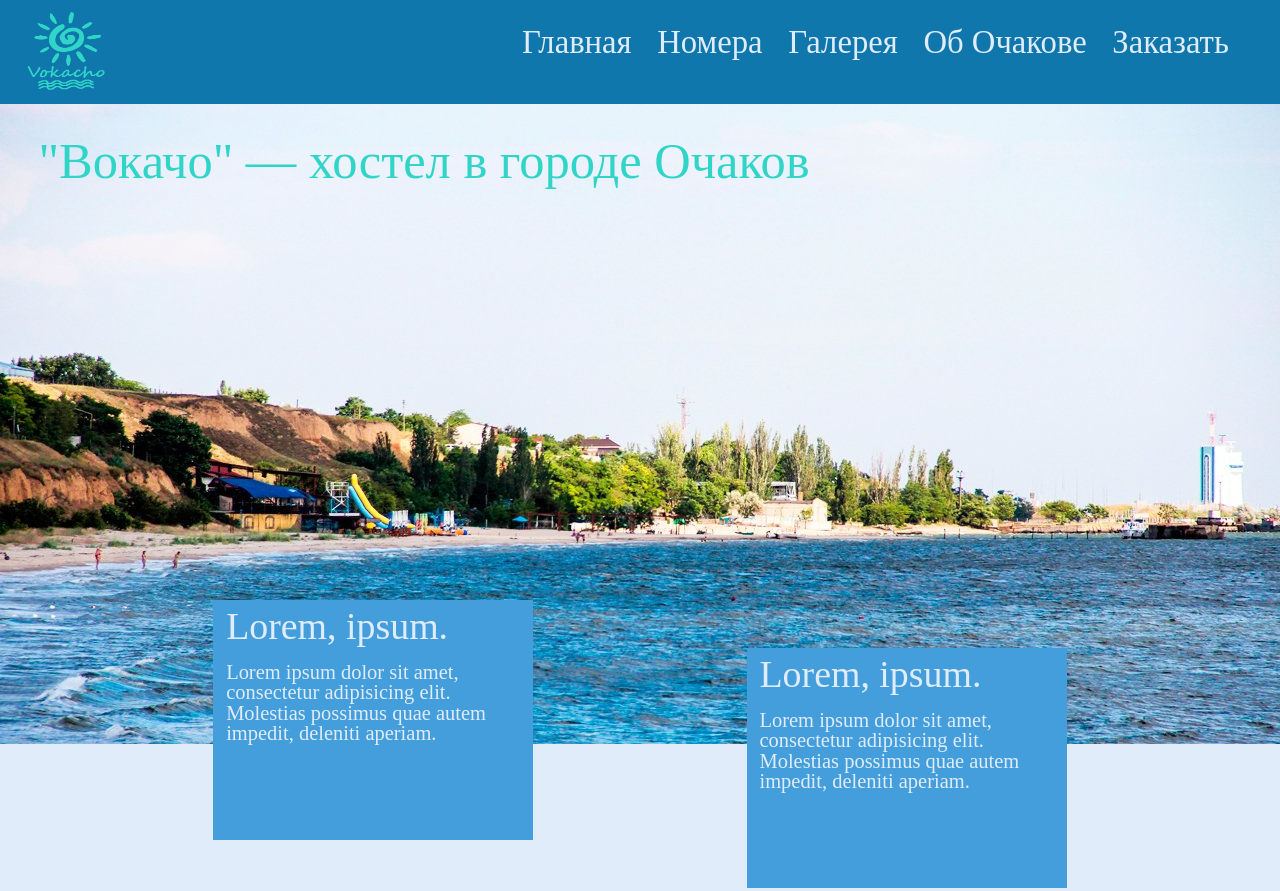
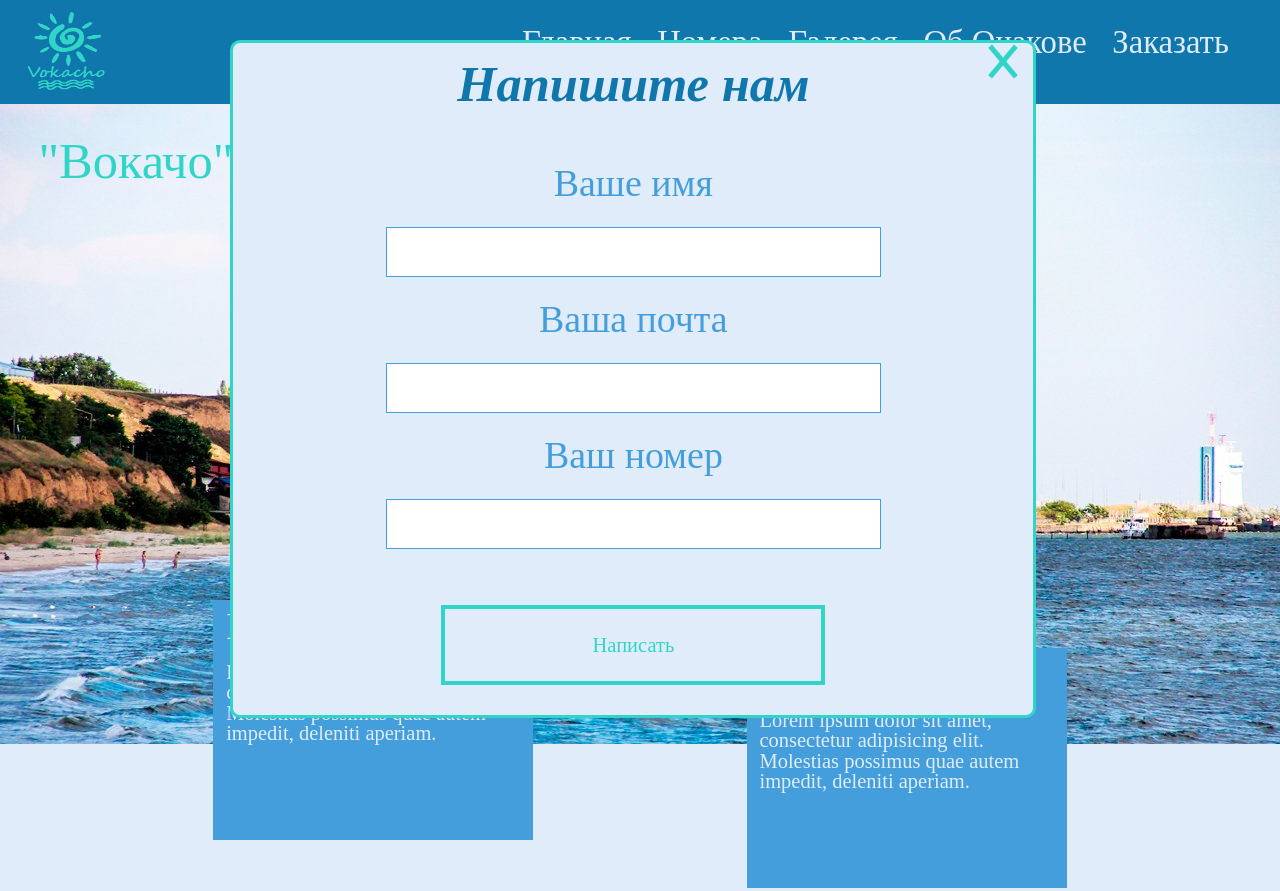
Before and after one commit to TiredTorch/OchakovFinale, a plain HTML site: page index.html in a window 1280 px wide. Shown: the top 891 px of the page. Drawn offline with nearby package versions, Linux system fonts and the light colour scheme; a web font is replaced by a local one.

Commit message:
Add pop up window with feedback field and some fixes.

```diff
--- a/index.html
+++ b/index.html
@@ -10,6 +10,28 @@
     <title>Vokacho || Хостел "Вокачо" || Ночлег в Очакове</title>
 </head>
 <body>
+    <section class="pop-up">
+        <div class="exit">
+            <span></span>
+            <span></span>
+        </div>
+        <h4>Напишите нам</h4>
+        <form action="">
+            <div class="pop-up__item">
+                <input type="text">
+                <label>Ваше имя</label>
+            </div>
+            <div class="pop-up__item">
+                <input type="email">
+                <label>Ваша почта</label>
+            </div>
+            <div class="pop-up__item">
+                <input type="number">
+                <label>Ваш номер</label>
+            </div>
+            <button>Написать</button>
+        </form>
+    </section>
     <header>
         <div class="wrapper">
             <a href="#">
@@ -35,7 +57,7 @@
                 <a href="#">Об Очакове</a>
             </div>
             <div class="header__item">
-                <a href="#">Заказать</a>
+                <a onclick="ShowPopUp()">Заказать</a>
             </div>
         </div>
     </header>
--- a/js/script.js
+++ b/js/script.js
@@ -1,8 +1,15 @@
+function ShowPopUp() {
+    $('.pop-up').fadeIn(400);
+}
+
 $(document).ready(function(){
+    $('.exit').click(function(event){
+        $('.pop-up').fadeOut(400);
+    });
+
     $('.header__burger').click(function(event){
         $('.header__items').toggleClass('active');
     });
-
     $('.room__slider').slick({
         arrows: false,
         autoplay: true,
--- a/sass/style.scss
+++ b/sass/style.scss
@@ -55,6 +55,7 @@ body{
             .header__item{
                 margin: 2vw 1vw;
                 a{
+                    cursor: pointer;
                     text-decoration: none;
                     color: $SSColor;
                     font-size: calc(28px + 25 * ((35vw - 320px) / 680));
@@ -72,6 +73,86 @@ body{
 
     }
     section{
+        &.pop-up{
+            padding: 2vh;
+            z-index: 300;
+            position: fixed;
+            border: .3vw solid $SFColor;
+            border-radius: 10px;
+            background-color: $SSColor;
+            width: 60%;
+            left: 18%;
+            top: 5vh;
+            height: 80vh;
+            .exit{
+                span{
+                    position: absolute;
+                    right: 10px;
+                    display: block;
+                    content:"";
+                    width: 40px;
+                    height: 5px;
+                    background-color: $SFColor;
+                    &:first-child{
+                        transform: rotate(50deg);
+                    }
+                    &:last-child{
+                        transform: rotate(-50deg);
+                    }
+                }
+            }
+            h4{
+                font-style: italic;
+                color: $MSColor;
+                font-weight: 700;
+                font-size: $largetitleFS;
+                margin: 0vh auto 4vh;
+                width: 90%;
+                text-align: center;
+            }
+            form{
+                display: flex;
+                flex-direction: column;
+                width: 100%;
+                .pop-up__item{
+                    display: flex;
+                    flex-direction: column-reverse;
+                    flex-wrap: wrap;
+                    justify-content: space-evenly;
+                    input{
+                        font-family: $mainFont;
+                        border: 1px solid $MFColor;
+                        width: 60%;
+                        height: 6vh;
+                        margin: auto;
+
+                        font-size: $titleFS;
+                        color: $SFColor;
+                        padding: 0 2vh;
+                        &:focus{
+                            outline: none;
+                        }
+                        &::-webkit-outer-spin-button{
+                            appearance: none;
+                        }
+                        &::-webkit-inner-spin-button{
+                            appearance: none;
+                        }
+                    }
+                    label{
+                        color: $MFColor;
+                        width: 30%;
+                        text-align: center;
+                        margin: 3vh auto;
+                        font-size: $titleFS;
+                    }
+                }
+                button{
+                    margin: 7vh auto 0vh;
+                    width: 50%;
+                }
+            }
+        }
         &.title{
             margin-top: 13vh;
             background: url(../img/header_bg.jpg);
@@ -292,7 +373,7 @@ body{
                 .slick-slide{
 
                     transition: all .3s;
-                    filter: grayscale(.5);
+                    filter: grayscale(1);
                     &.slick-center{
                         transition: all .3s;
                         transform: scale(1.15);
@@ -432,6 +513,11 @@ body{
             }
         }
         section{
+            &.pop-up{
+                left: 5%;
+                width: 82%;
+                height: 90vh;
+            }
             &.title{
                 h3{
                     text-align: center;
```
Also changed, not shown: css/style.css, img/banner.png (added), toDoList.txt.
